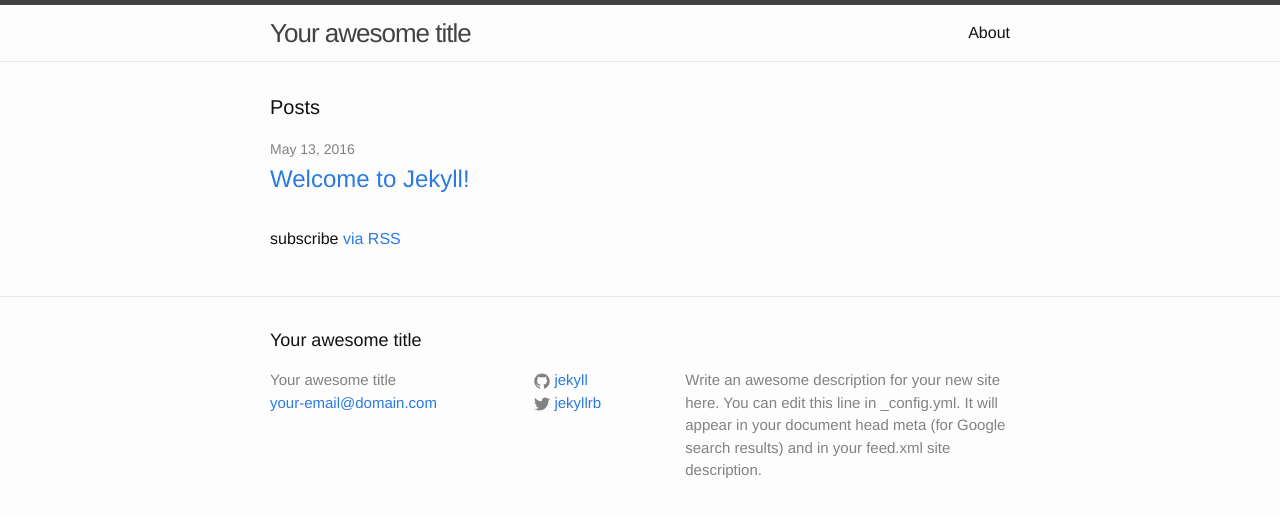
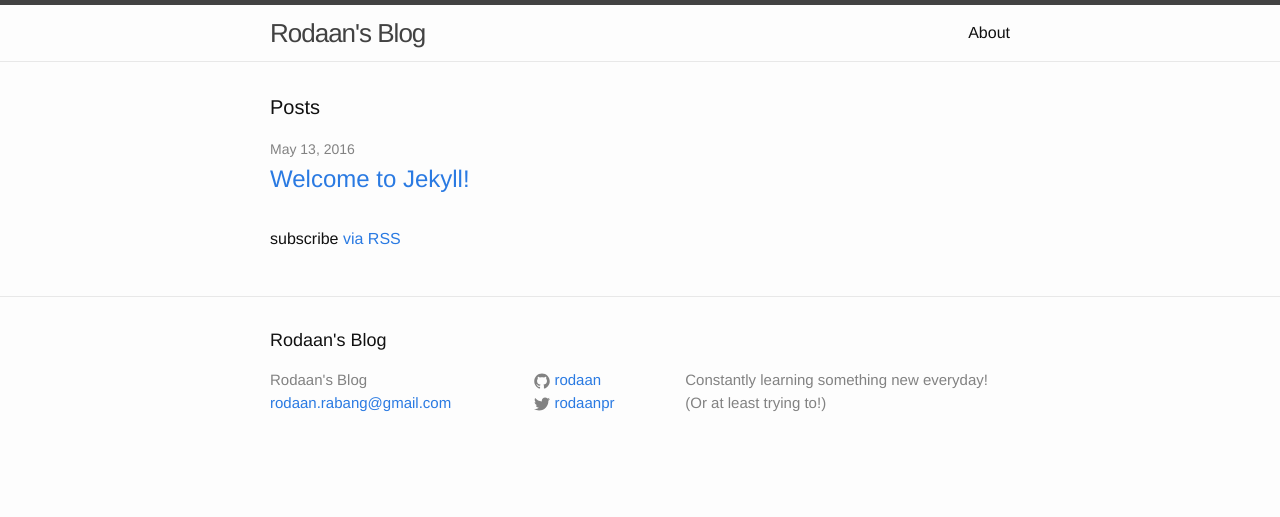
Before and after one commit to rodaan/rodaan.github.io, a Jekyll site: the page built from index.html, in a window 1280 px wide. Shown: the top 517 px of the page. Built offline with Jekyll 4.4.1, drawn with Linux system fonts in a browser that asks for light colours.

Commit message:
Edit config.yml

```diff
--- a/_config.yml
+++ b/_config.yml
@@ -6,16 +6,14 @@
 # 'jekyll serve'. If you change this file, please restart the server process.
 
 # Site settings
-title: Your awesome title
-email: your-email@domain.com
+title: Rodaan's Blog
+email: rodaan.rabang@gmail.com
 description: > # this means to ignore newlines until "baseurl:"
-  Write an awesome description for your new site here. You can edit this
-  line in _config.yml. It will appear in your document head meta (for
-  Google search results) and in your feed.xml site description.
+  Constantly learning something new everyday! (Or at least trying to!)
 baseurl: "" # the subpath of your site, e.g. /blog
-url: "http://yourdomain.com" # the base hostname & protocol for your site
-twitter_username: jekyllrb
-github_username:  jekyll
+url: "http://rodaan.github.io" # the base hostname & protocol for your site
+twitter_username: rodaanpr
+github_username:  rodaan
 
 # Build settings
 markdown: kramdown
```
